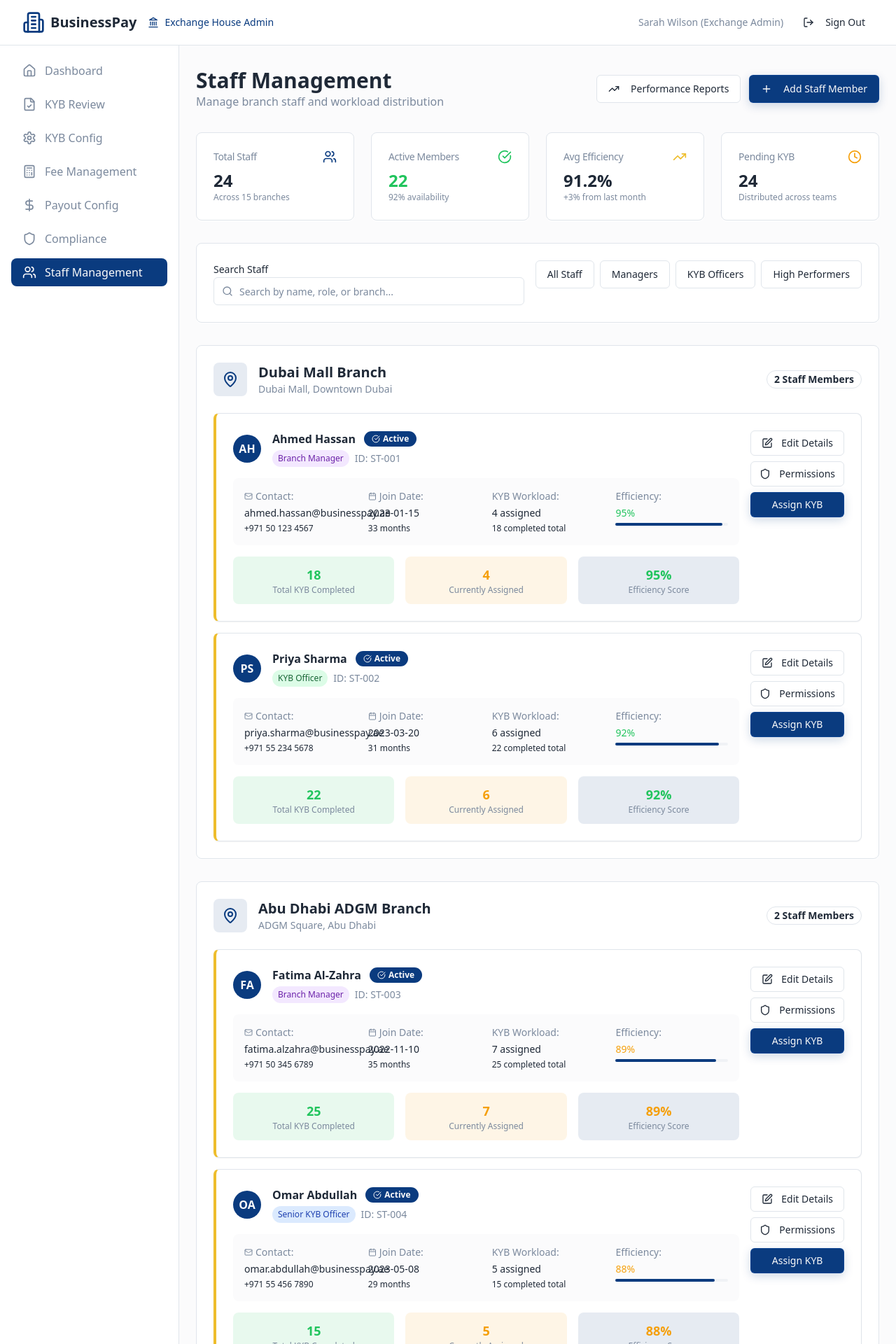
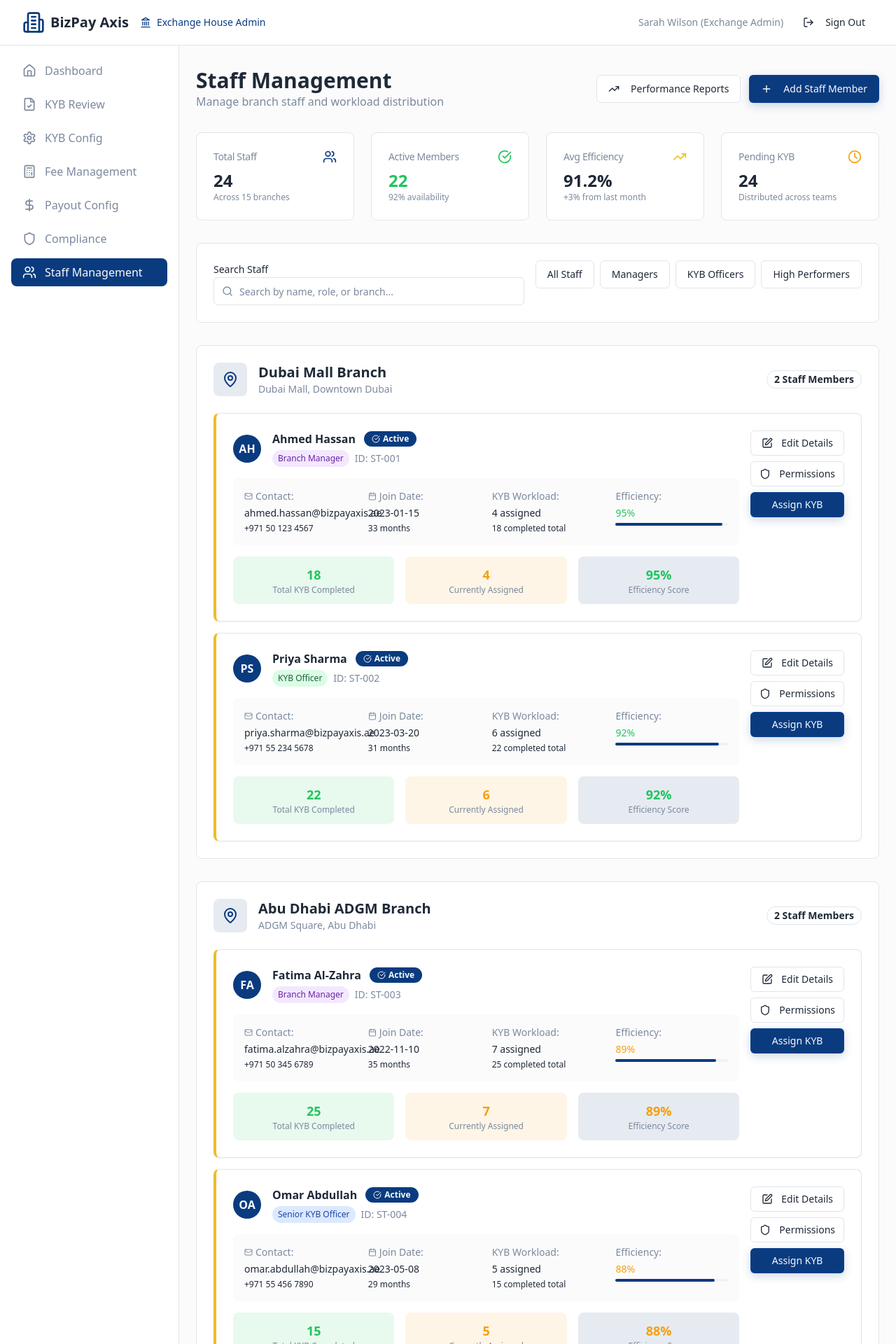
Before and after one commit to Mdnadaph/exchange-house, a React (Vite) app: page /exchange/staff in a window 1280 px wide. Shown: the top 1920 px of the page at 70% size. Built offline with nearby package versions, Linux system fonts and the light colour scheme; the HTML template or start-up script is replaced by a standard one.

Commit message:
Rename project to BizPay Axis

```diff
--- a/index.html
+++ b/index.html
@@ -3,24 +3,24 @@
   <head>
     <meta charset="UTF-8" />
     <meta name="viewport" content="width=device-width, initial-scale=1.0" />
-    <title>BusinessPay - Cross-Border Payment Solutions for UAE Businesses</title>
+    <title>BizPay Axis - Cross-Border Payment Solutions for UAE Businesses</title>
     <meta name="description" content="Transform your business payments with our secure, UAE Central Bank compliant cross-border payment platform. Streamline transactions, manage beneficiaries, and automate workflows." />
-    <meta name="author" content="BusinessPay" />
+    <meta name="author" content="BizPay Axis" />
     <meta name="keywords" content="cross-border payments, UAE business payments, money transfer, exchange house, business banking, international transfers, UAE Central Bank, KYB compliance" />
 
-    <meta property="og:title" content="BusinessPay - Cross-Border Payment Solutions for UAE Businesses" />
+    <meta property="og:title" content="BizPay Axis - Cross-Border Payment Solutions for UAE Businesses" />
     <meta property="og:description" content="Transform your business payments with our secure, UAE Central Bank compliant cross-border payment platform. Streamline transactions, manage beneficiaries, and automate workflows." />
     <meta property="og:type" content="website" />
-    <meta property="og:image" content="https://businesspay.ae/og-image.jpg" />
+    <meta property="og:image" content="https://bizpayaxis.ae/og-image.jpg" />
 
     <meta name="twitter:card" content="summary_large_image" />
-    <meta name="twitter:site" content="@businesspay_ae" />
-    <meta name="twitter:title" content="BusinessPay - Cross-Border Payment Solutions for UAE Businesses" />
+    <meta name="twitter:site" content="@bizpayaxis_ae" />
+    <meta name="twitter:title" content="BizPay Axis - Cross-Border Payment Solutions for UAE Businesses" />
     <meta name="twitter:description" content="Transform your business payments with our secure, UAE Central Bank compliant cross-border payment platform." />
-    <meta name="twitter:image" content="https://businesspay.ae/og-image.jpg" />
+    <meta name="twitter:image" content="https://bizpayaxis.ae/og-image.jpg" />
 
     <!-- Favicon -->
-    <link rel="canonical" href="https://businesspay.ae/" />
+    <link rel="canonical" href="https://bizpayaxis.ae/" />
   </head>
 
   <body>
--- a/src/components/Footer.tsx
+++ b/src/components/Footer.tsx
@@ -11,7 +11,7 @@ const Footer = () => {
           <div className="lg:col-span-1">
             <div className="flex items-center space-x-2 mb-6">
               <Building2 className="h-8 w-8 text-accent" />
-              <span className="text-xl font-bold">BusinessPay</span>
+              <span className="text-xl font-bold">BizPay Axis</span>
             </div>
             <p className="text-background/80 mb-6 text-sm leading-relaxed">
               Transforming cross-border payments for businesses across the UAE and beyond.
@@ -70,8 +70,8 @@ const Footer = () => {
                 <span className="text-background/80">+971 4 XXX XXXX</span>
               </div>
               <div className="flex items-center gap-2">
-                <Mail className="h-4 w-4 text-accent" />
-                <span className="text-background/80">support@businesspay.ae</span>
+              <Mail className="h-4 w-4 text-accent" />
+                <span className="text-background/80">support@bizpayaxis.ae</span>
               </div>
             </div>
 
@@ -93,7 +93,7 @@ const Footer = () => {
         <div className="border-t border-background/20 pt-8">
           <div className="flex flex-col md:flex-row justify-between items-center gap-4">
             <div className="flex flex-col md:flex-row items-center gap-4 text-sm text-background/60">
-              <span>© 2024 BusinessPay. All rights reserved.</span>
+              <span>© 2024 BizPay Axis. All rights reserved.</span>
               <div className="flex gap-4">
                 <a href="#" className="hover:text-accent transition-smooth">Privacy Policy</a>
                 <a href="#" className="hover:text-accent transition-smooth">Terms of Service</a>
--- a/src/components/Header.tsx
+++ b/src/components/Header.tsx
@@ -12,7 +12,7 @@ const Header = () => {
           {/* Logo */}
           <div className="flex items-center space-x-2">
             <Building2 className="h-8 w-8 text-primary" />
-            <span className="text-xl font-bold text-foreground">BusinessPay</span>
+            <span className="text-xl font-bold text-foreground">BizPay Axis</span>
           </div>
 
           {/* Desktop Navigation */}
--- a/src/components/layout/AdminLayout.tsx
+++ b/src/components/layout/AdminLayout.tsx
@@ -36,7 +36,7 @@ const AdminLayout = ({ children }: AdminLayoutProps) => {
             <div className="flex items-center space-x-4">
               <Link to="/" className="flex items-center space-x-2">
                 <Building2 className="h-8 w-8 text-primary" />
-                <span className="text-xl font-bold">BusinessPay</span>
+                <span className="text-xl font-bold">BizPay Axis</span>
               </Link>
               <div className="flex items-center space-x-2 text-sm">
                 <Shield className="h-4 w-4 text-primary" />
--- a/src/components/layout/BranchLayout.tsx
+++ b/src/components/layout/BranchLayout.tsx
@@ -31,7 +31,7 @@ const BranchLayout = ({ children }: BranchLayoutProps) => {
             <div className="flex items-center space-x-4">
               <Link to="/" className="flex items-center space-x-2">
                 <Building2 className="h-8 w-8 text-primary" />
-                <span className="text-xl font-bold">BusinessPay</span>
+                <span className="text-xl font-bold">BizPay Axis</span>
               </Link>
               <div className="flex items-center space-x-2 text-sm">
                 <MapPin className="h-4 w-4 text-primary" />
--- a/src/components/layout/ExchangeLayout.tsx
+++ b/src/components/layout/ExchangeLayout.tsx
@@ -41,7 +41,7 @@ const ExchangeLayout = ({ children }: ExchangeLayoutProps) => {
             <div className="flex items-center space-x-4">
               <Link to="/" className="flex items-center space-x-2">
                 <Building2 className="h-8 w-8 text-primary" />
-                <span className="text-xl font-bold">BusinessPay</span>
+                <span className="text-xl font-bold">BizPay Axis</span>
               </Link>
               <div className="flex items-center space-x-2 text-sm">
                 <Landmark className="h-4 w-4 text-primary" />
--- a/src/components/layout/UserLayout.tsx
+++ b/src/components/layout/UserLayout.tsx
@@ -37,7 +37,7 @@ const UserLayout = ({ children }: UserLayoutProps) => {
             <div className="flex items-center space-x-4">
               <Link to="/" className="flex items-center space-x-2">
                 <Building2 className="h-8 w-8 text-primary" />
-                <span className="text-xl font-bold">BusinessPay</span>
+                <span className="text-xl font-bold">BizPay Axis</span>
               </Link>
               <div className="flex items-center space-x-2 text-sm">
                 <User className="h-4 w-4 text-primary" />
--- a/src/pages/exchange/ExchangeStaffManagement.tsx
+++ b/src/pages/exchange/ExchangeStaffManagement.tsx
@@ -31,7 +31,7 @@ const ExchangeStaffManagement = () => {
           id: "ST-001",
           name: "Ahmed Hassan",
           role: "Branch Manager",
-          email: "ahmed.hassan@businesspay.ae",
+          email: "ahmed.hassan@bizpayaxis.ae",
           phone: "+971 50 123 4567",
           status: "active",
           kybAssigned: 4,
@@ -43,7 +43,7 @@ const ExchangeStaffManagement = () => {
           id: "ST-002",
           name: "Priya Sharma",
           role: "KYB Officer",
-          email: "priya.sharma@businesspay.ae",
+          email: "priya.sharma@bizpayaxis.ae",
           phone: "+971 55 234 5678",
           status: "active",
           kybAssigned: 6,
@@ -63,7 +63,7 @@ const ExchangeStaffManagement = () => {
           id: "ST-003",
           name: "Fatima Al-Zahra",
           role: "Branch Manager",
-          email: "fatima.alzahra@businesspay.ae",
+          email: "fatima.alzahra@bizpayaxis.ae",
           phone: "+971 50 345 6789",
           status: "active",
           kybAssigned: 7,
@@ -75,7 +75,7 @@ const ExchangeStaffManagement = () => {
           id: "ST-004",
           name: "Omar Abdullah",
           role: "Senior KYB Officer",
-          email: "omar.abdullah@businesspay.ae",
+          email: "omar.abdullah@bizpayaxis.ae",
           phone: "+971 55 456 7890",
           status: "active",
           kybAssigned: 5,
@@ -95,7 +95,7 @@ const ExchangeStaffManagement = () => {
           id: "ST-005",
           name: "Raj Patel",
           role: "Branch Manager",
-          email: "raj.patel@businesspay.ae",
+          email: "raj.patel@bizpayaxis.ae",
           phone: "+971 50 567 8901",
           status: "active",
           kybAssigned: 2,
```
